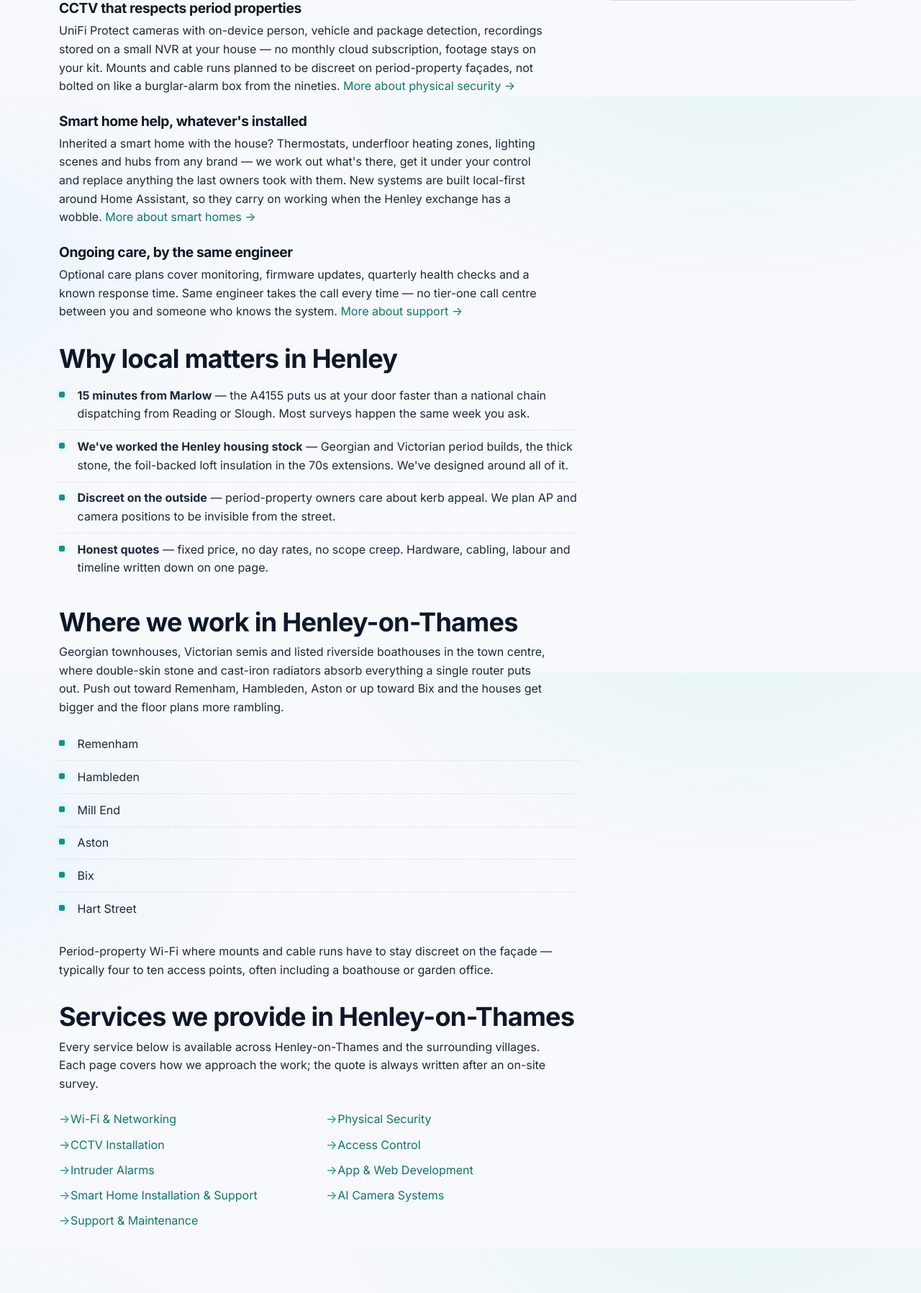
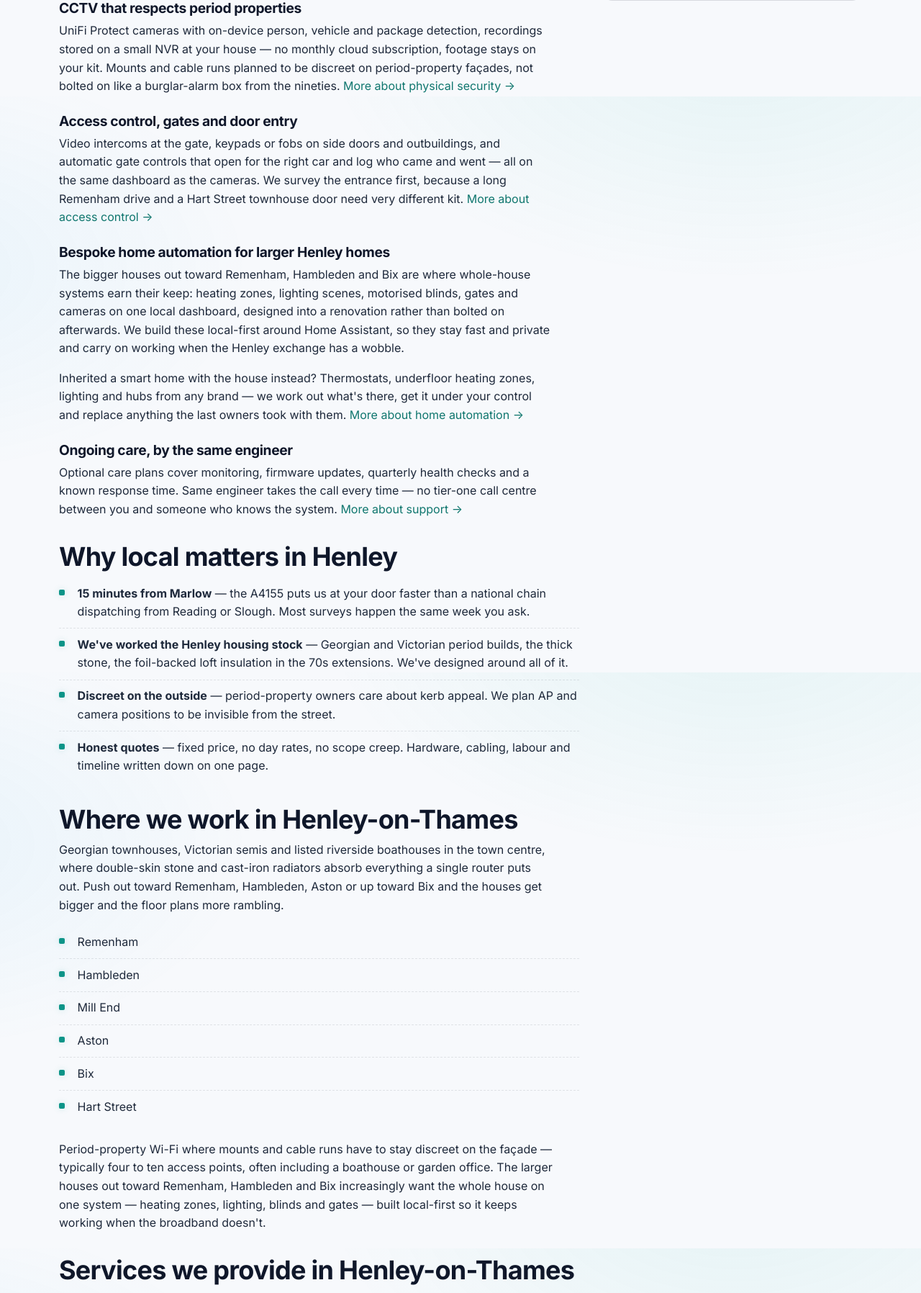
Before and after one commit to Comm4nd0/luma-tech-solutions, a Django app: page /areas/henley/ in a window 1280 px wide. Shown: the part 1466-3262 px from the top of the page at 72% size. Run offline with Django 5.2, Linux system fonts and the light colour scheme; parts of the project's set-up code (start-up, migrations or seed data) failed here and were passed over; some libraries are stand-ins or nearby versions.

Commit message:
seo: retarget automation page at home automation, build out Henley, retitle construction posts
Search Console (20 Aug–16 Sep): /services/automation/ drew the most
impressions on the site at position ~70, matched to "home automation
installation services" and Henley-specific bespoke/high-end smart home
queries. The title and copy now carry the ungeographic head term (no town
names, per the search-intent rule); the Henley area page takes the local
smart home and access control intent with two new sections and a
click-worthy meta description.

The two construction blog posts sat around position 9 with zero clicks;
0018 retitles them in the live DB (slugs unchanged).

Also drops every "one engineer" line (about H1, support intro, automation
lede, Concierge taglines, care-plan FAQ, development descriptions) now
that we are hiring.

Co-Authored-By: Claude Fable 5.1 <noreply@anthropic.com>

```diff
--- a/core/content.py
+++ b/core/content.py
@@ -157,7 +157,7 @@ CARE_PLAN_AUDIENCES = {
             'price_suffix': '/mo +VAT',
             'annual_price': '£3,510',
             'annual_suffix': '/yr',
-            'tagline': 'The whole smart home, whoever installed it — one engineer, one number, one bill.',
+            'tagline': 'The whole smart home, whoever installed it — one number, one bill.',
             "features": [
                 'Everything in Professional',
                 ("We'll take a look at any smart-home product in the house, whoever installed it — Lutron, Ring, Nest, Hue, legacy integrations. Diagnose, advise and escalate to the manufacturer; we don't "
@@ -204,7 +204,7 @@ CARE_PLAN_AUDIENCES = {
             'price_suffix': '/user/mo +VAT',
             'annual_price': '£1,190',
             'annual_suffix': '/user/yr',
-            'tagline': 'The whole office, whoever installed it — one engineer, one number, one bill.',
+            'tagline': 'The whole office, whoever installed it — one number, one bill.',
             "features": [
                 'Everything in Professional',
                 ("We'll take a look at any networked product on the premises, whoever installed it — printers, NAS, VOIP, point-of-sale, legacy kit from a previous IT company. Diagnose, advise and escalate to the "
@@ -590,8 +590,8 @@ FAQS_GENERAL = [
         "a": (
             "No. Every install comes with 30 days of post-install support "
             "as standard. Care plans are optional from there — they're for "
-            "clients who want monitoring, faster response, and one engineer "
-            "who knows the system on call. From £75/month + VAT for homes "
+            "clients who want monitoring, faster response, and someone who "
+            "knows the system on call. From £75/month + VAT for homes "
             "or £25/user/month for small businesses."
         ),
     },
@@ -824,6 +824,18 @@ FAQS_AUTOMATION = [
             "No. A single thermostat, one room of lighting, or a doorbell "
             "that won't pair is a perfectly good reason to call. Small "
             "jobs are quoted as small jobs."
+        ),
+    },
+    {
+        "q": "Do you design bespoke, whole-house home automation systems?",
+        "a": (
+            "Yes. For larger homes, renovations and new builds we design "
+            "the whole system from the wiring up — heating zones, lighting "
+            "scenes, blinds, gates, cameras and voice control on one local "
+            "dashboard — and install it in stages that fit the build "
+            "programme, each at a fixed price. Because it runs in your "
+            "house rather than on a vendor's cloud it stays fast and "
+            "private, and it never acquires a monthly fee."
         ),
     },
 ]
@@ -1100,13 +1112,13 @@ SERVICE_PAGES = {
         "page_title": "Mobile App & Website Development | Luma Tech",
         "page_description": (
             "Custom websites, web apps and iOS/Android apps built and "
-            "supported by one engineer in Marlow, Buckinghamshire."
+            "supported in-house from Marlow, Buckinghamshire."
         ),
         "service_name": "App & Web Development",
         "service_type": "Software Development",
         "service_description": (
             "Custom websites, web applications and mobile apps built and "
-            "supported by an engineer in Marlow, Buckinghamshire."
+            "supported in-house from Marlow, Buckinghamshire."
         ),
         "area_anchor": "Website and app development in {town}",
     },
@@ -1119,19 +1131,24 @@ SERVICE_PAGES = {
         # Was "Smart Home Installer — Marlow, Henley, Maidenhead": that title
         # put this page at position 44 for "smart home company henley on
         # thames" while /areas/henley/ sat at 15.8 for the same query.
-        "page_title": "Smart Home Installation, Setup & Repair | Luma Tech",
+        # Search Console (Sep 2026): this page draws the most impressions on
+        # the site but sat at position ~70, matched to "home automation
+        # installation services" and similar. The title now carries that
+        # head term. Still no town names — see the search-intent rule above.
+        "page_title": "Home Automation & Smart Home Installation, Setup & Repair | Luma Tech",
         "page_description": (
-            "Smart home help across the Thames Valley: new local-first "
-            "systems, thermostat and underfloor heating setup, fixing what's "
-            "stopped working, and taking over the kit the last owners left."
-        ),
-        "service_name": "Smart Home Installation & Support",
-        "service_type": "Smart Home Installation",
+            "Home automation installation in the Thames Valley: bespoke "
+            "whole-house systems, heating and lighting setup, and repair or "
+            "takeover of what's already installed."
+        ),
+        "service_name": "Home Automation & Smart Home Installation",
+        "service_type": "Home Automation Installation",
         "service_description": (
-            "Smart home installation, setup and repair for homes across the "
-            "Thames Valley — new local-first systems built around Home "
-            "Assistant, plus setup, troubleshooting and takeover of any "
-            "existing thermostats, heating controls, lighting and hubs."
+            "Home automation and smart home installation, setup and repair "
+            "for homes across the Thames Valley — bespoke local-first "
+            "systems built around Home Assistant, plus setup, "
+            "troubleshooting and takeover of any existing thermostats, "
+            "heating controls, lighting and hubs."
         ),
         "area_anchor": "Smart home installation in {town}",
         "faqs": FAQS_AUTOMATION,
@@ -1354,18 +1371,18 @@ AREA_PAGES = {
         "also_serving_tail": "Cookham, Bourne End.",
         "schema_name": "Wi-Fi, CCTV and Smart Home Installation in Henley-on-Thames",
         "schema_description": (
-            "Wi-Fi, CCTV and smart-home design for period homes and riverside "
-            "properties across Henley-on-Thames, Remenham, Hambleden and "
-            "Mill End."
+            "Wi-Fi, CCTV, access control and smart-home design for period "
+            "homes and riverside properties across Henley-on-Thames, "
+            "Remenham, Hambleden and Mill End."
         ),
         "town": "Henley-on-Thames",
         "page_title": (
             "Wi-Fi, CCTV & Smart Home Installation in Henley-on-Thames | Luma Tech"
         ),
         "page_description": (
-            "UniFi Wi-Fi, CCTV and smart-home installation for period homes "
-            "and riverside properties in Henley-on-Thames, Remenham, "
-            "Hambleden and Mill End. Local Marlow engineer."
+            "Wi-Fi, CCTV, access control and smart home installation for "
+            "period and riverside homes in Henley-on-Thames. Fixed-price "
+            "quotes, site survey within the week."
         ),
         "h1_lead": "Wi-Fi, CCTV and smart home installation in",
         "local_areas": [
@@ -1386,7 +1403,11 @@ AREA_PAGES = {
         "service_emphasis": (
             "Period-property Wi-Fi where mounts and cable runs have to stay "
             "discreet on the façade — typically four to ten access points, "
-            "often including a boathouse or garden office."
+            "often including a boathouse or garden office. The larger "
+            "houses out toward Remenham, Hambleden and Bix increasingly "
+            "want the whole house on one system — heating zones, lighting, "
+            "blinds and gates — built local-first so it keeps working when "
+            "the broadband doesn't."
         ),
         "example_jobs": [
             "TODO: describe a real Henley job — property type, what was "
@@ -1600,14 +1621,14 @@ PAGE_LASTMOD = {
     "service_access_control": "2026-08-15",
     "service_alarms": "2026-08-15",
     "service_networking": "2026-08-15",
-    "service_automation": "2026-09-09",
+    "service_automation": "2026-09-19",
     "service_ai_cameras": "2026-08-15",
     "service_support": "2026-09-09",
     "service_development": "2026-08-15",
     "areas": "2026-08-15",
     "area_marlow": "2026-09-09",
     "area_maidenhead": "2026-09-09",
-    "area_henley": "2026-09-09",
+    "area_henley": "2026-09-19",
     "area_beaconsfield": "2026-09-09",
     "area_high_wycombe": "2026-09-09",
 }
--- a/templates/about.html
+++ b/templates/about.html
@@ -29,7 +29,7 @@
 <section class="hero">
   <div class="container hero-content">
     <span class="eyebrow"><span class="dot"></span>About</span>
-    <h1>One engineer, every service, <span class="gradient">a single accountable name.</span></h1>
+    <h1>Every service under one roof, <span class="gradient">a single accountable name.</span></h1>
     <p class="lede">
       We bring expertly-engineered technology to homes and small businesses
       across {{ SITE_REGION }} — Marlow, Maidenhead, Henley-on-Thames and the
@@ -84,7 +84,7 @@
 
         <h3 class="mt-3">Small team, no key-person risk</h3>
         <p>
-          "One accountable engineer" doesn't mean "one point of failure".
+          "One accountable name" doesn't mean "one point of failure".
           Every install ships with as-built documentation, labelled and
           tested runs, and a plain-English runbook — deliberately written
           so any competent engineer could pick the system up cold. For
--- a/templates/areas/henley.html
+++ b/templates/areas/henley.html
@@ -77,15 +77,32 @@
           <a href="{% url 'service_security' %}">More about physical security →</a>
         </p>
 
-        <h3 class="mt-3">Smart home help, whatever's installed</h3>
+        <h3 class="mt-3">Access control, gates and door entry</h3>
         <p>
-          Inherited a smart home with the house? Thermostats, underfloor
-          heating zones, lighting scenes and hubs from any brand — we work
-          out what's there, get it under your control and replace anything
-          the last owners took with them. New systems are built local-first
-          around Home Assistant, so they carry on working when the Henley
+          Video intercoms at the gate, keypads or fobs on side doors and
+          outbuildings, and automatic gate controls that open for the right
+          car and log who came and went — all on the same dashboard as the
+          cameras. We survey the entrance first, because a long Remenham
+          drive and a Hart Street townhouse door need very different kit.
+          <a href="{% url 'service_access_control' %}">More about access control →</a>
+        </p>
+
+        <h3 class="mt-3">Bespoke home automation for larger Henley homes</h3>
+        <p>
+          The bigger houses out toward Remenham, Hambleden and Bix are where
+          whole-house systems earn their keep: heating zones, lighting
+          scenes, motorised blinds, gates and cameras on one local
+          dashboard, designed into a renovation rather than bolted on
+          afterwards. We build these local-first around Home Assistant, so
+          they stay fast and private and carry on working when the Henley
           exchange has a wobble.
-          <a href="{% url 'service_automation' %}">More about smart homes →</a>
+        </p>
+        <p>
+          Inherited a smart home with the house instead? Thermostats,
+          underfloor heating zones, lighting and hubs from any brand — we
+          work out what's there, get it under your control and replace
+          anything the last owners took with them.
+          <a href="{% url 'service_automation' %}">More about home automation →</a>
         </p>
 
         <h3 class="mt-3">Ongoing care, by the same engineer</h3>
--- a/templates/services/support.html
+++ b/templates/services/support.html
@@ -27,7 +27,7 @@
 <section class="tight support-pricing">
   <div class="container">
     <p class="muted center" style="max-width:42rem;margin:0 auto 2rem;font-size:.95rem;line-height:1.55;">
-      One engineer, not a call centre. The response targets below are honest —
+      A small local team, not a call centre. The response targets below are honest —
       they're what we aim for every time, and most weeks we beat them. They are
       not contractual SLAs. If you need a tier-1 helpdesk with 24/7 phone cover,
       we'll happily refer you to a larger MSP.
```
Also changed, not shown: core/tests/page_contract.json (+10 -9 lines), core/tests/test_content.py (+2 -2 lines), templates/services/automation.html (+16 -3 lines), core/migrations/0018_retitle_construction_posts.py (added).
